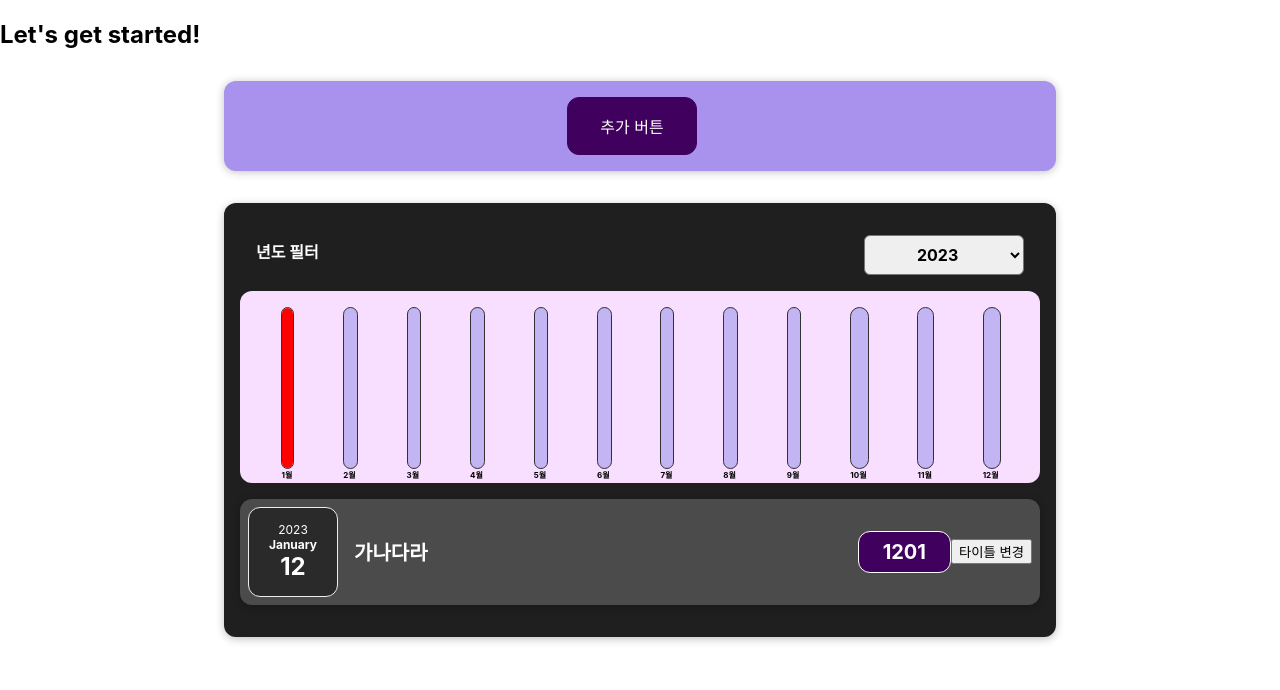
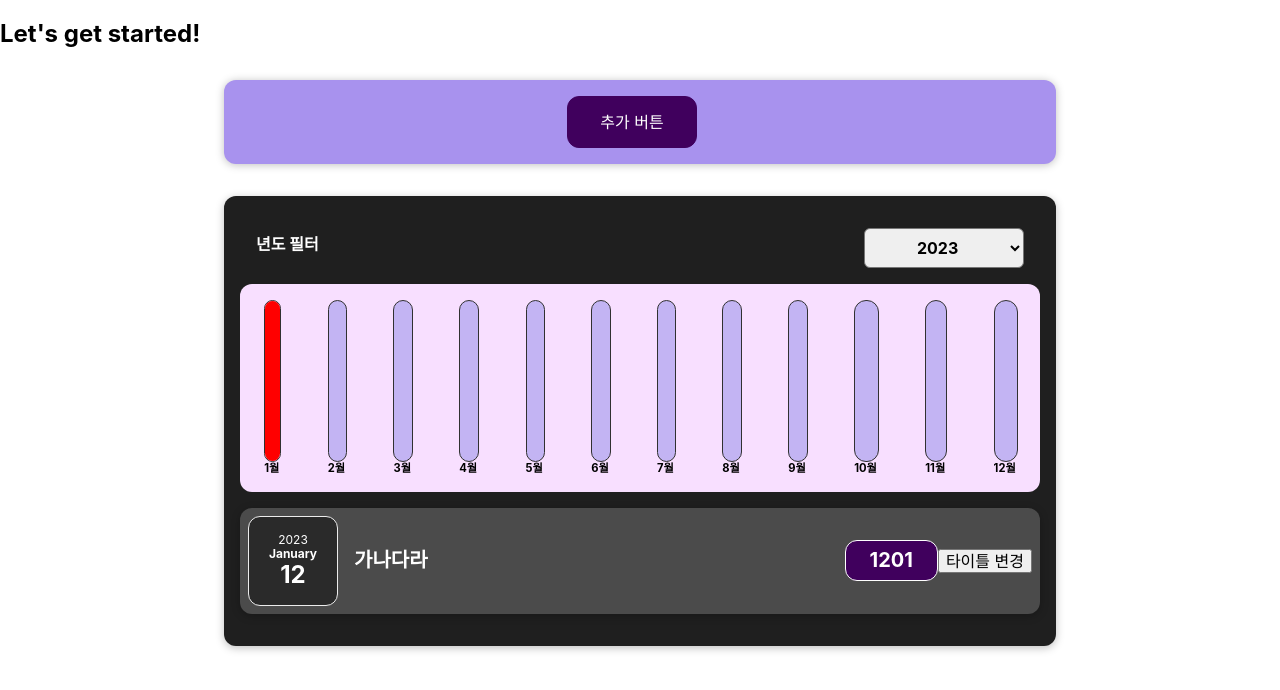
Before and after one commit to huksjh/react_udemy, a React (Create React App) app: page / in a window 1280 px wide. Shown: the top 690 px of the page. Built offline with nearby package versions, Linux system fonts and the light colour scheme.

Commit message:
코드수정

```diff
--- a/package.json
+++ b/package.json
@@ -6,6 +6,7 @@
 		"@testing-library/jest-dom": "^5.16.5",
 		"@testing-library/react": "^13.4.0",
 		"@testing-library/user-event": "^13.5.0",
+		"normalize.css": "^8.0.1",
 		"react": "^18.2.0",
 		"react-dom": "^18.2.0",
 		"react-scripts": "5.0.1",
--- a/public/index.html
+++ b/public/index.html
@@ -15,6 +15,8 @@
       user's mobile device or desktop. See https://developers.google.com/web/fundamentals/web-app-manifest/
     -->
     <link rel="manifest" href="%PUBLIC_URL%/manifest.json" />
+    <link rel="stylesheet" href="//fonts.googleapis.com/earlyaccess/nanumgothic.css">
+
     <!--
       Notice the use of %PUBLIC_URL% in the tags above.
       It will be replaced with the URL of the `public` folder during the build.
--- a/src/App.css
+++ b/src/App.css
@@ -1,38 +1,4 @@
-.App {
-  text-align: center;
+body {
+    font-family: "Nanum Gothic";
+    font-size: 0.725rem;
 }
-
-.App-logo {
-  height: 40vmin;
-  pointer-events: none;
-}
-
-@media (prefers-reduced-motion: no-preference) {
-  .App-logo {
-    animation: App-logo-spin infinite 20s linear;
-  }
-}
-
-.App-header {
-  background-color: #282c34;
-  min-height: 100vh;
-  display: flex;
-  flex-direction: column;
-  align-items: center;
-  justify-content: center;
-  font-size: calc(10px + 2vmin);
-  color: white;
-}
-
-.App-link {
-  color: #61dafb;
-}
-
-@keyframes App-logo-spin {
-  from {
-    transform: rotate(0deg);
-  }
-  to {
-    transform: rotate(360deg);
-  }
-}
--- a/src/App.js
+++ b/src/App.js
@@ -1,5 +1,5 @@
 import { useState } from "react";
-import "./App.css";
+
 import Expenses from "./components/Expense/Expenses";
 import NewExpense from "./components/NewExpense/NewExpense";
 
--- a/src/components/Chat/Chart.css
+++ b/src/components/Chat/Chart.css
@@ -1,5 +1,5 @@
 .chart {
-    padding: 1rem;
+    padding: 1rem 0 2rem;
     border-radius: 12px;
     background-color: #f8dfff;
     text-align: center;
--- a/src/components/Chat/Chart.js
+++ b/src/components/Chat/Chart.js
@@ -6,6 +6,7 @@ import "./Chart.css";
 const Chart = (props) => {
     // Expensechart.js 에서 넘어온 props 에서 value 값만 추출
     const dataPointValues = props.dataPoints.map((dataPoint) => dataPoint.value);
+    // 추출한 value 값에서 최대값 구하기
     const totalMaximum = Math.max(...dataPointValues);
     return (
         <div className="chart">
--- a/src/components/Chat/ChartBar.css
+++ b/src/components/Chat/ChartBar.css
@@ -25,6 +25,6 @@
 
 .chart-bar__label {
     font-weight: bold;
-    font-size: 0.5rem;
+    font-size: 0.7rem;
     text-align: center;
 }
--- a/src/components/Chat/ChartBar.js
+++ b/src/components/Chat/ChartBar.js
@@ -5,7 +5,7 @@ const ChartBar = (props) => {
     // 바 높이 구하기
     let barFillHeight = "0%";
     if (props.maxValue > 0) {
-        barFillHeight = Math.round((parseInt(props.value) / props.maxValue) * 100) + "%";
+        barFillHeight = Math.round((props.value / props.maxValue) * 100) + "%";
     }
     return (
         <div className="chat-bar">
--- a/src/components/Expense/Expenses.js
+++ b/src/components/Expense/Expenses.js
@@ -1,5 +1,5 @@
 import React, { useState } from "react";
-import ExpenseFilter from "../NewExpense/ExpenseFilter";
+import ExpenseFilter from "./ExpenseFilter";
 import Card from "../UI/Card";
 import ExpenseChart from "./ExpenseChart";
 import ExpesesList from "./ExpensesList";
```
Also changed, not shown: src/index.js (+4 -3 lines), src/components/Expense/ExpenseFilter.css (renamed from src/components/NewExpense/ExpenseFilter.css), src/components/Expense/ExpenseFilter.js (renamed from src/components/NewExpense/ExpenseFilter.js), 1 other file (tests, documents, lock files or other folders). Lines whose indentation alone changed are shown as unchanged.
